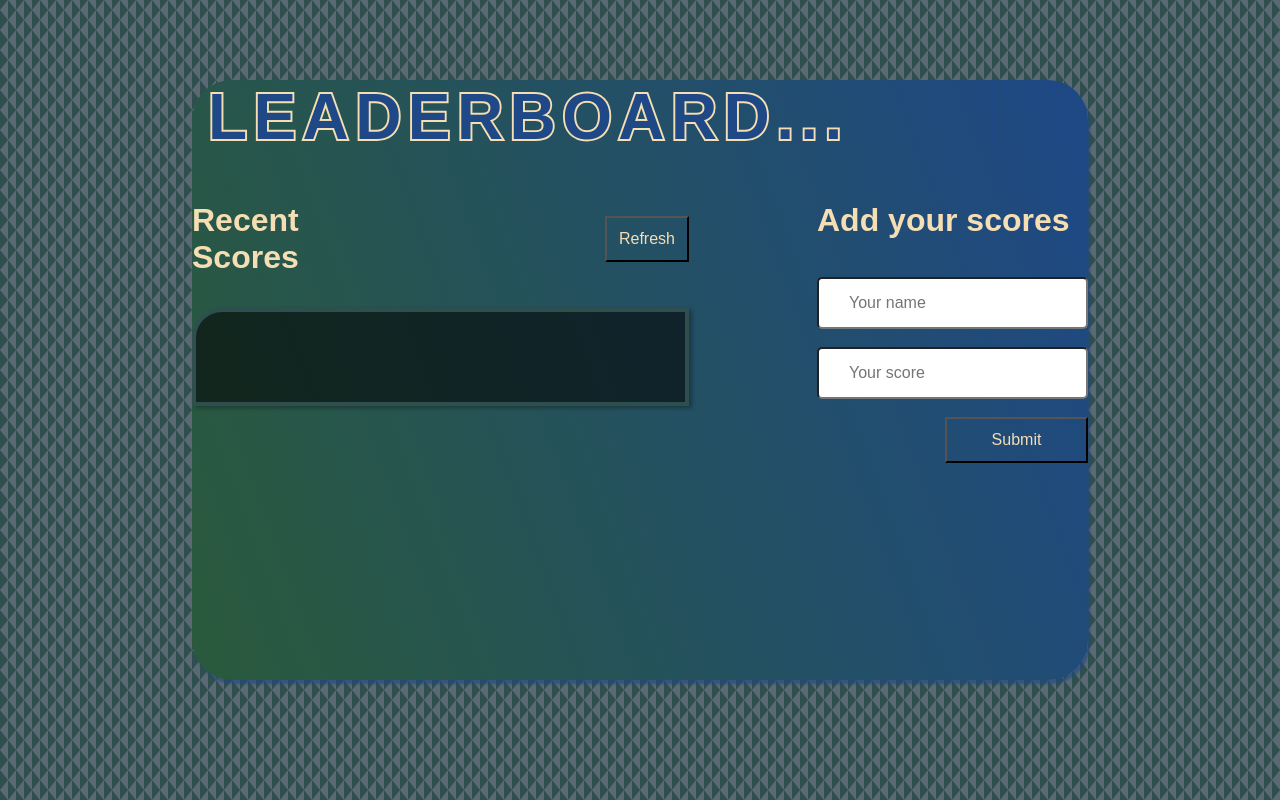
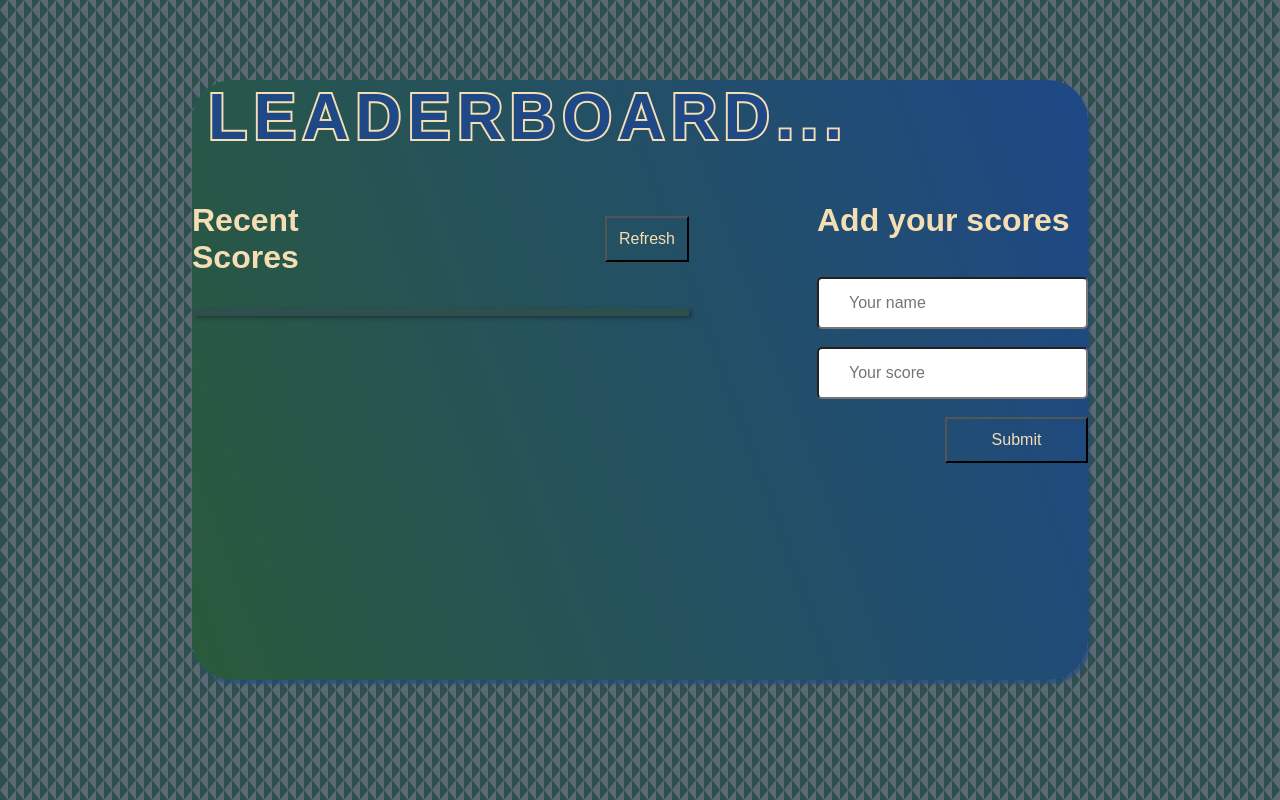
Before and after one commit to saluumaa/Leader-board, a website built with webpack: page src/index.html in a window 1280 px wide. Built offline with nearby package versions, Linux system fonts and the light colour scheme; no server answers.

```diff
--- a/src/style.css
+++ b/src/style.css
@@ -92,7 +92,7 @@
   border: 4px solid darkslategray;
   border-top-left-radius: 30px;
   margin-top: 2rem;
-  height: 35%;
+  max-height: 25%;
   margin-bottom: 2rem;
   overflow-y: scroll;
   background-color: #00000090;
```
Also changed, not shown: dist/index.bundle.js.
